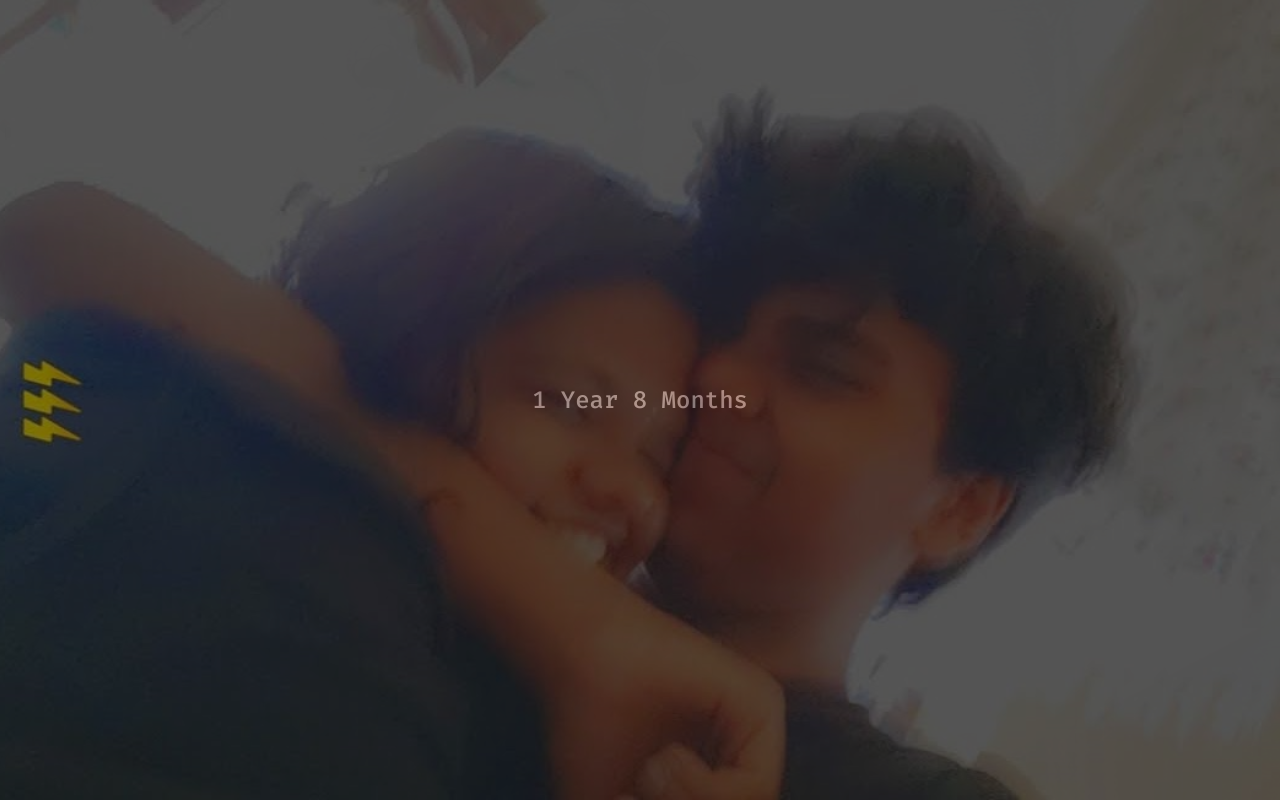
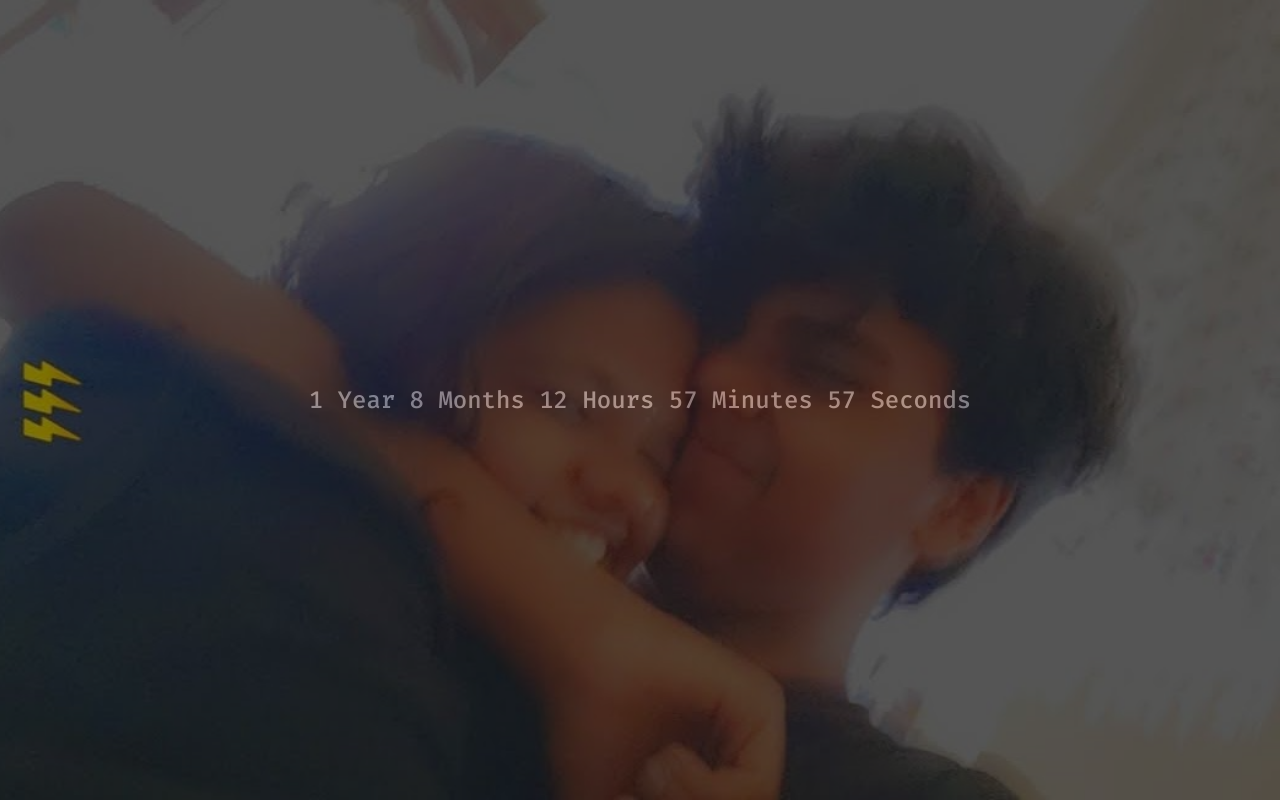
Before and after one commit to nanduisme/lubba-countdown, a React app: page / in a window 1280 px wide. Built offline with nearby package versions, Linux system fonts and the light colour scheme.

Commit message:
Updates every second

```diff
--- a/src/App.tsx
+++ b/src/App.tsx
@@ -1,8 +1,14 @@
-import React from "react";
+import React, { useEffect, useState } from "react";
 
 const App = () => {
+  const [today, setToday] = useState(new Date());
+
+  useEffect(() => {
+    const interval = setInterval(() => setToday(new Date()), 1000);
+    return () => clearInterval(interval);
+  });
+
   const setDate = new Date("9/9/2020");
-  const today = new Date();
   const diff = Math.abs(setDate.getTime() - today.getTime());
   let years = Math.floor(diff / (1000 * 60 * 60 * 24 * 365));
   let months = 12 - Math.abs(today.getMonth() - setDate.getMonth());
@@ -39,7 +45,12 @@ const App = () => {
 
   return (
     <div>
-      {`${asString(years, "Year")} ${asString(months, "Month")} ${asString(days, "Day")}`}
+      {`${asString(years, "Year")}
+      ${asString(months, "Month")}
+      ${asString(days, "Day")}
+      ${asString(today.getHours(), "Hour")}
+      ${asString(today.getMinutes(), "Minute")}
+      ${asString(today.getSeconds(), "Second")}`}
     </div>
   );
 };
--- a/src/index.css
+++ b/src/index.css
@@ -10,14 +10,16 @@ body {
     background-position: center center;
     background-size: cover;
     background-repeat: no-repeat;
-    animation: slideBg 30s linear infinite 0s;
+    backface-visibility: hidden;
+    animation: slideBg 20s linear infinite 0s;
     animation-timing-function: ease-in-out;
     background-image: url("../images/1.jpg");
 }
 
 #root {
-    display: grid;
-    place-items: center;
+    display: flex;
+    align-items: center;
+    justify-content: center;
     height: 100%;
     width: 100%;
     background-color: black;
```
Also changed, not shown: 4 other files (tests, documents, lock files or other folders).
